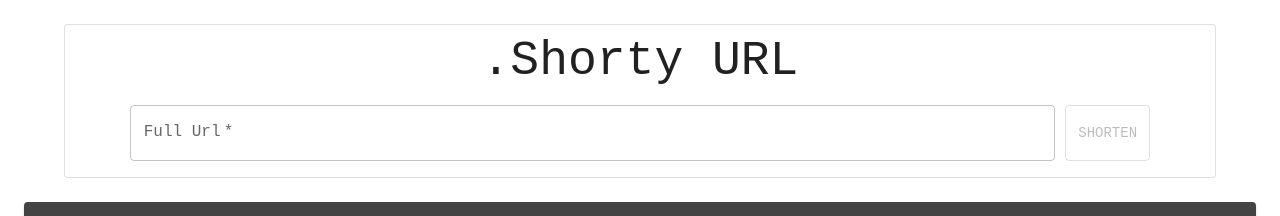
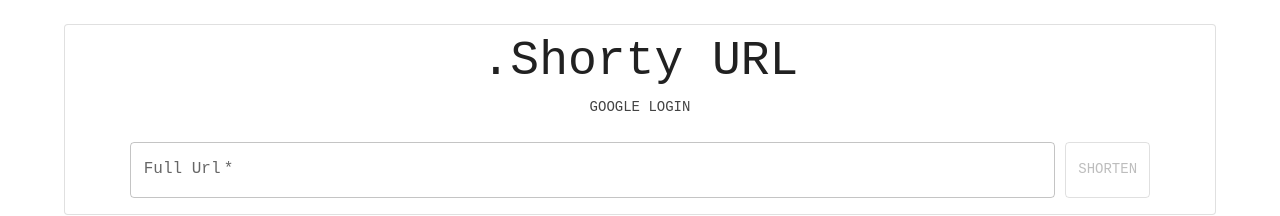
Before and after one commit to JP-sDEV/url_shortener, a React (Create React App) app in the folder client/: page / in a window 1280 px wide. Shown: the top 216 px of the page. Built offline with nearby package versions, Linux system fonts and the light colour scheme; no server answers.

Commit message:
added test button for google login

```diff
--- a/client/src/components/modal.js
+++ b/client/src/components/modal.js
@@ -1,9 +1,13 @@
 import React from "react";
-import { Container, Paper, Typography } from '@mui/material';
+import { Container, Paper, Typography, Button } from '@mui/material';
 
 import { Form } from "./form.js"
 
 export const Modal = () => {
+
+    const handleAuthRedirect = () => {
+        window.open("http://localhost:5000/auth/google", "_self")
+      }
 
     return (
         <Container Container
@@ -23,6 +27,12 @@
                     >
                     .Shorty URL
                 </Typography>
+
+                {/* test button for OAuth, for dev purposes */}
+                <Button onClick={handleAuthRedirect}>
+                    GOOGLE LOGIN
+                </Button>
+
                 <Form />
             </Paper>
         </Container>
```
